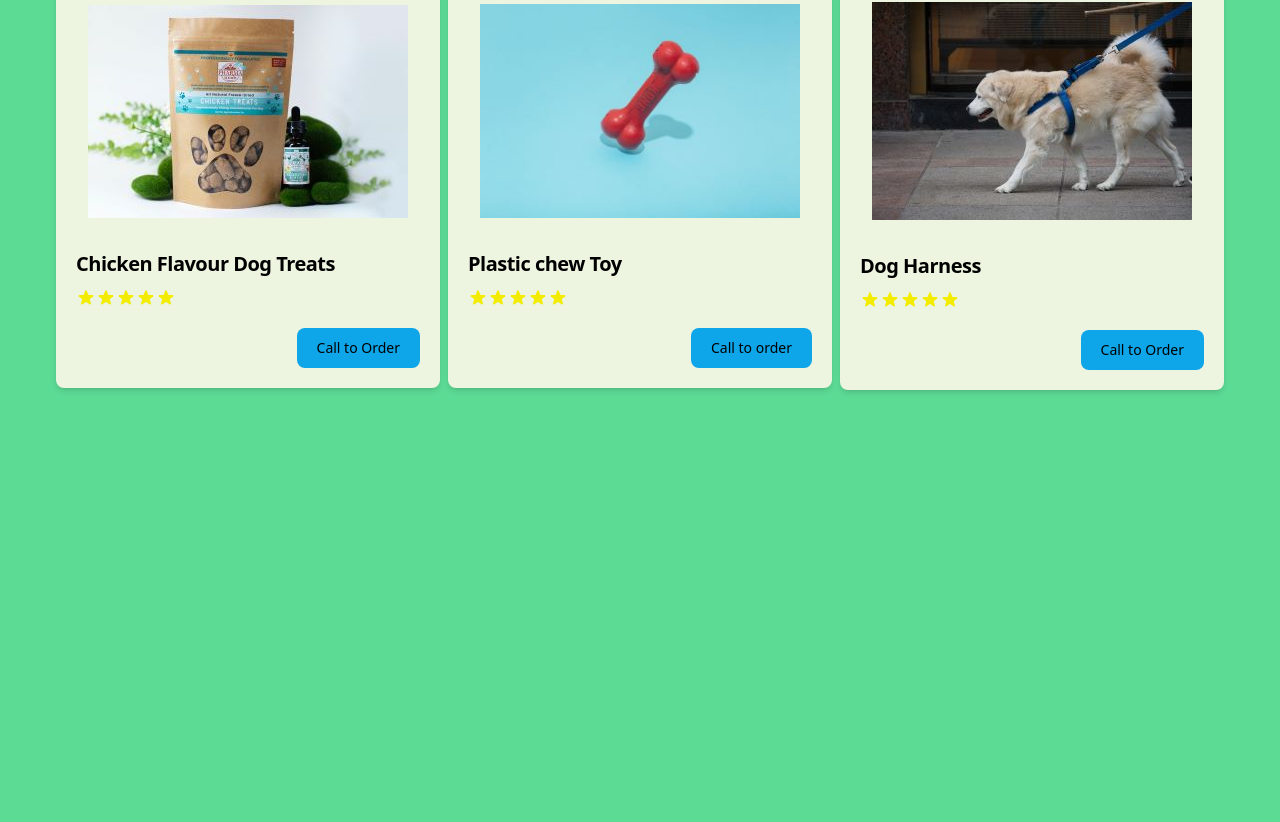
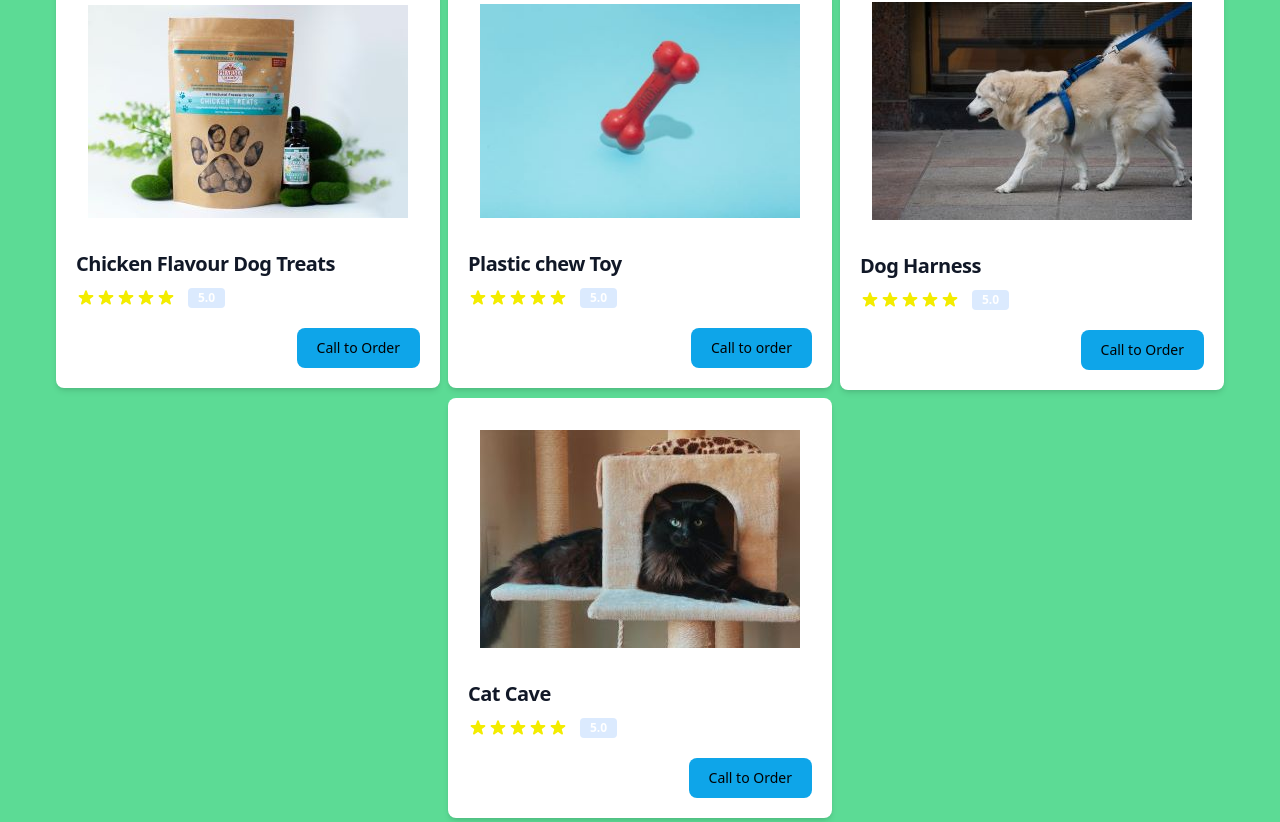
Before and after one commit to Daniel-Jackson23/jackspet, a Vue app: page / in a window 1280 px wide. Shown: the part 398-1220 px from the top of the page. Before the commit the page ends 800 px from the top, so only its background shows below. Built offline with nearby package versions, Linux system fonts and the light colour scheme.

Commit message:
creating a json file for reading products

```diff
--- a/src/assets/style.css
+++ b/src/assets/style.css
@@ -6,6 +6,7 @@ h2 {
     @apply text-xl;
 }
 h3 {
+
     @apply text-lg;
 }
 p {
--- a/src/components/ProductsRow.vue
+++ b/src/components/ProductsRow.vue
@@ -2,6 +2,7 @@
           px-5
           py-3
           mx-auto flex flex-row sm:max-lg:flex-col">
+  <!--  Dog products card row-->
   <div class=" justify-center flex sm:max-lg:flex-col items-center">
     <div class="w-full max-w-sm bg-white rounded-lg shadow-md dark:bg-dark-blue dark:border-gray-700 m-1">
       <a href="#">
@@ -43,7 +44,8 @@
         <div class="flex justify-between items-center">
           <span class="text-3xl font-bold text-white dark:text-white">£15.00</span>
           <a href="#"
-             class="text-black bg-blue-button hover:bg-blue-800 focus:ring-4 focus:outline-none focus:ring-green font-medium rounded-lg text-sm px-5 py-2.5 text-center dark:bg-green dark:hover:bg-dark-green dark:focus:ring-yellow">Call to Order</a>
+             class="text-black bg-blue-button hover:bg-blue-800 focus:ring-4 focus:outline-none focus:ring-green font-medium rounded-lg text-sm px-5 py-2.5 text-center dark:bg-green dark:hover:bg-dark-green dark:focus:ring-yellow">Call
+            to Order</a>
         </div>
       </div>
     </div>
@@ -87,7 +89,8 @@
         <div class="flex justify-between items-center">
           <span class="text-3xl font-bold text-white dark:text-white">£25.00</span>
           <a href="#"
-             class="text-black bg-blue-button hover:bg-blue-800 focus:ring-4 focus:outline-none focus:ring-green font-medium rounded-lg text-sm px-5 py-2.5 text-center dark:bg-green dark:hover:bg-dark-green dark:focus:ring-yellow">Call to order</a>
+             class="text-black bg-blue-button hover:bg-blue-800 focus:ring-4 focus:outline-none focus:ring-green font-medium rounded-lg text-sm px-5 py-2.5 text-center dark:bg-green dark:hover:bg-dark-green dark:focus:ring-yellow">Call
+            to order</a>
         </div>
       </div>
     </div>
@@ -131,12 +134,59 @@
         <div class="flex justify-between items-center">
           <span class="text-3xl font-bold text-white dark:text-white">£20.00</span>
           <a href="#"
-             class="text-black bg-blue-button hover:bg-blue-800 focus:ring-4 focus:outline-none focus:ring-green font-medium rounded-lg text-sm px-5 py-2.5 text-center dark:bg-green dark:hover:bg-dark-green dark:focus:ring-yellow">Call to Order</a>
+             class="text-black bg-blue-button hover:bg-blue-800 focus:ring-4 focus:outline-none focus:ring-green font-medium rounded-lg text-sm px-5 py-2.5 text-center dark:bg-green dark:hover:bg-dark-green dark:focus:ring-yellow">Call
+            to Order</a>
         </div>
       </div>
     </div>
   </div>
+  <!-- Cat Products row -->
   <div class="justify-center flex sm:max-lg:flex-col items-center ">
+    <div class="w-full max-w-sm bg-white rounded-lg shadow-md dark:bg-dark-blue dark:border-gray-700 m-1">
+      <a href="#">
+        <img class="p-8 rounded-t-lg" src="../assets/images/Products/cat-house.jpg" width="400" height="200"/>
+      </a>
+      <div class="px-5 pb-5">
+        <a href="#">
+          <h5 class="text-xl font-semibold tracking-tight text-gray-900 dark:text-white">Cat Cave</h5>
+        </a>
+        <div class="flex items-center mt-2.5 mb-5">
+          <svg aria-hidden="true" class="w-5 h-5 text-yellow" fill="currentColor" viewBox="0 0 20 20"
+               xmlns="http://www.w3.org/2000/svg"><title>First star</title>
+            <path
+                d="M9.049 2.927c.3-.921 1.603-.921 1.902 0l1.07 3.292a1 1 0 00.95.69h3.462c.969 0 1.371 1.24.588 1.81l-2.8 2.034a1 1 0 00-.364 1.118l1.07 3.292c.3.921-.755 1.688-1.54 1.118l-2.8-2.034a1 1 0 00-1.175 0l-2.8 2.034c-.784.57-1.838-.197-1.539-1.118l1.07-3.292a1 1 0 00-.364-1.118L2.98 8.72c-.783-.57-.38-1.81.588-1.81h3.461a1 1 0 00.951-.69l1.07-3.292z"></path>
+          </svg>
+          <svg aria-hidden="true" class="w-5 h-5 text-yellow" fill="currentColor" viewBox="0 0 20 20"
+               xmlns="http://www.w3.org/2000/svg"><title>Second star</title>
+            <path
+                d="M9.049 2.927c.3-.921 1.603-.921 1.902 0l1.07 3.292a1 1 0 00.95.69h3.462c.969 0 1.371 1.24.588 1.81l-2.8 2.034a1 1 0 00-.364 1.118l1.07 3.292c.3.921-.755 1.688-1.54 1.118l-2.8-2.034a1 1 0 00-1.175 0l-2.8 2.034c-.784.57-1.838-.197-1.539-1.118l1.07-3.292a1 1 0 00-.364-1.118L2.98 8.72c-.783-.57-.38-1.81.588-1.81h3.461a1 1 0 00.951-.69l1.07-3.292z"></path>
+          </svg>
+          <svg aria-hidden="true" class="w-5 h-5 text-yellow" fill="currentColor" viewBox="0 0 20 20"
+               xmlns="http://www.w3.org/2000/svg"><title>Third star</title>
+            <path
+                d="M9.049 2.927c.3-.921 1.603-.921 1.902 0l1.07 3.292a1 1 0 00.95.69h3.462c.969 0 1.371 1.24.588 1.81l-2.8 2.034a1 1 0 00-.364 1.118l1.07 3.292c.3.921-.755 1.688-1.54 1.118l-2.8-2.034a1 1 0 00-1.175 0l-2.8 2.034c-.784.57-1.838-.197-1.539-1.118l1.07-3.292a1 1 0 00-.364-1.118L2.98 8.72c-.783-.57-.38-1.81.588-1.81h3.461a1 1 0 00.951-.69l1.07-3.292z"></path>
+          </svg>
+          <svg aria-hidden="true" class="w-5 h-5 text-yellow" fill="currentColor" viewBox="0 0 20 20"
+               xmlns="http://www.w3.org/2000/svg"><title>Fourth star</title>
+            <path
+                d="M9.049 2.927c.3-.921 1.603-.921 1.902 0l1.07 3.292a1 1 0 00.95.69h3.462c.969 0 1.371 1.24.588 1.81l-2.8 2.034a1 1 0 00-.364 1.118l1.07 3.292c.3.921-.755 1.688-1.54 1.118l-2.8-2.034a1 1 0 00-1.175 0l-2.8 2.034c-.784.57-1.838-.197-1.539-1.118l1.07-3.292a1 1 0 00-.364-1.118L2.98 8.72c-.783-.57-.38-1.81.588-1.81h3.461a1 1 0 00.951-.69l1.07-3.292z"></path>
+          </svg>
+          <svg aria-hidden="true" class="w-5 h-5 text-yellow" fill="currentColor" viewBox="0 0 20 20"
+               xmlns="http://www.w3.org/2000/svg"><title>Fifth star</title>
+            <path
+                d="M9.049 2.927c.3-.921 1.603-.921 1.902 0l1.07 3.292a1 1 0 00.95.69h3.462c.969 0 1.371 1.24.588 1.81l-2.8 2.034a1 1 0 00-.364 1.118l1.07 3.292c.3.921-.755 1.688-1.54 1.118l-2.8-2.034a1 1 0 00-1.175 0l-2.8 2.034c-.784.57-1.838-.197-1.539-1.118l1.07-3.292a1 1 0 00-.364-1.118L2.98 8.72c-.783-.57-.38-1.81.588-1.81h3.461a1 1 0 00.951-.69l1.07-3.292z"></path>
+          </svg>
+          <span
+              class="bg-blue-100 text-white text-xs font-semibold mr-2 px-2.5 py-0.5 rounded dark:bg-dark-blue dark:text-white ml-3">5.0</span>
+        </div>
+        <div class="flex justify-between items-center">
+          <span class="text-3xl font-bold text-white dark:text-white">£25.00</span>
+          <a href="#"
+             class="text-black bg-blue-button hover:bg-blue-800 focus:ring-4 focus:outline-none focus:ring-green font-medium rounded-lg text-sm px-5 py-2.5 text-center dark:bg-green dark:hover:bg-dark-green dark:focus:ring-yellow">Call
+            to Order</a>
+        </div>
+      </div>
+    </div>
 
   </div>
 </template>
--- a/tailwind.config.js
+++ b/tailwind.config.js
@@ -9,16 +9,18 @@ module.exports = {
             lg: '976px',
             xl: '1440px',
         },
+
+        extend: {
             colors: {
                 'dark-blue': '#05386B',
                 'dark-green': '#379683',
                 'green': '#5CDB95',
                 'light-green': '#8EE4AF',
-            'white': '#EDF5E1',
+                'white-text': '#EDF5E1',
                 'yellow': '#f3ec00',
                 'blue-button': '#0ea5e9'
             },
-        extend: {},
+        },
     },
     plugins: [],
 }
```
Also changed, not shown: src/assets/Products.json (added, +31 -0 lines), src/assets/images/Products/cat-toy.jpg (added). Lines whose indentation alone changed are shown as unchanged.
